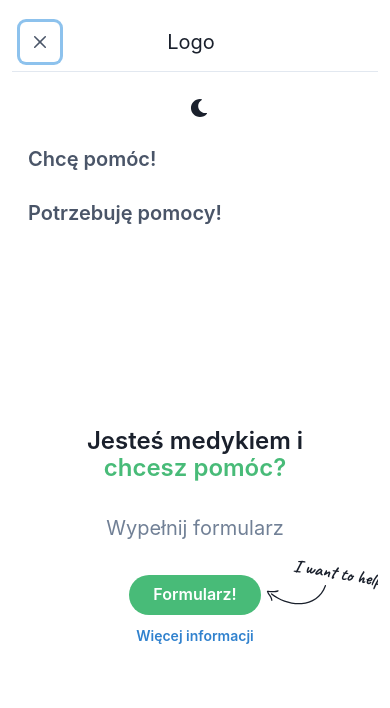
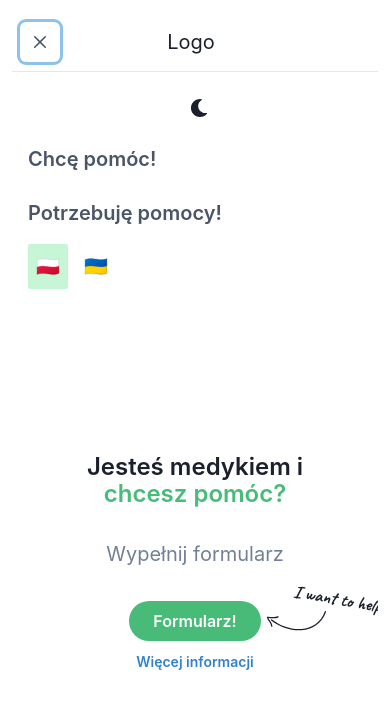
Before and after one commit to danielmark0116/health-for-ukraine, a React (Create React App) app: page /medic in a window 390 px wide. Both pictures are taken after a click on the button "Toggle Navigation". Shown: the top 708 px of the page. Built offline with nearby package versions, Linux system fonts and the light colour scheme.

Commit message:
Add lang switcher

```diff
--- a/package.json
+++ b/package.json
@@ -16,6 +16,7 @@
     "@types/react-dom": "^16.9.0",
     "framer-motion": "^4.0.0",
     "i18next": "^21.6.12",
+    "i18next-browser-languagedetector": "^6.1.3",
     "react": "^17.0.2",
     "react-dom": "^17.0.2",
     "react-i18next": "^11.15.5",
--- a/src/App.tsx
+++ b/src/App.tsx
@@ -1,28 +1,6 @@
+import "./utils/i18n";
 import { ChakraProvider, theme } from "@chakra-ui/react";
-import translationsPL from "./locales/pl/translations.json";
-import translationsUA from "./locales/ua/translations.json";
-
-import i18n from "i18next";
-import { initReactI18next } from "react-i18next";
 import { Router } from "./navigation/Router";
-
-i18n
-  .use(initReactI18next) // passes i18n down to react-i18next
-  .init({
-    resources: {
-      pl: {
-        translation: translationsPL,
-      },
-      ua: {
-        translation: translationsUA,
-      },
-    },
-    lng: "pl", // if you're using a language detector, do not define the lng option
-    fallbackLng: "pl",
-    interpolation: {
-      escapeValue: false, // react already safes from xss => https://www.i18next.com/translation-function/interpolation#unescape
-    },
-  });
 
 export const App = () => (
   <ChakraProvider theme={theme}>
--- /dev/null
+++ b/src/components/LanguageSwitcher/LanguageSwitcher.tsx
@@ -0,0 +1,44 @@
+import { Stack, Badge } from "@chakra-ui/react";
+import {
+  Languages,
+  useLanguageSwitcher,
+} from "../../hooks/useLanguageSwitcher";
+
+const items: { lang: Languages; emoji: string }[] = [
+  {
+    lang: "pl",
+    emoji: "🇵🇱",
+  },
+  {
+    lang: "ua",
+    emoji: "🇺🇦",
+  },
+];
+
+export const LanguageSwitcher = () => {
+  const { changeLanguage, currentLanguage } = useLanguageSwitcher();
+
+  const onClick = (lang: Languages) => {
+    return () => {
+      changeLanguage(lang);
+    };
+  };
+
+  return (
+    <Stack direction="row">
+      {items.map(({ emoji, lang }) => {
+        return (
+          <Badge
+            onClick={onClick(lang)}
+            key={lang}
+            p={2}
+            fontSize={"1.2rem"}
+            colorScheme={currentLanguage === lang ? "green" : "primary"}
+          >
+            {emoji}
+          </Badge>
+        );
+      })}
+    </Stack>
+  );
+};
--- /dev/null
+++ b/src/hooks/useLanguageSwitcher.ts
@@ -0,0 +1,41 @@
+import { useCallback, useState } from "react";
+import i18n from "../utils/i18n";
+
+export const allowedLanguages = ["ua", "pl"] as const;
+export type Languages = typeof allowedLanguages[number];
+const LANG_STORAGE_KEY = "i18nextLng";
+
+function isValidLang(value: string): value is Languages {
+  return allowedLanguages.indexOf(value as Languages) !== -1;
+}
+
+export const useLanguageSwitcher = () => {
+  const [currentLanguage, setCurrentLanguage] = useState<Languages>(() => {
+    const lang = window.localStorage.getItem(LANG_STORAGE_KEY) || "";
+
+    const isLanguageValid = isValidLang(lang);
+
+    if (isLanguageValid) {
+      return lang;
+    } else {
+      return "pl";
+    }
+  });
+
+  const changeLanguage = useCallback((lang: Languages) => {
+    const isLanguageValid = isValidLang(lang);
+
+    if (!isLanguageValid) {
+      return null;
+    }
+
+    setCurrentLanguage(lang);
+    window.localStorage.setItem(LANG_STORAGE_KEY, lang);
+    i18n.changeLanguage(lang);
+  }, []);
+
+  return {
+    currentLanguage,
+    changeLanguage,
+  };
+};
--- a/src/layout/Navbar.tsx
+++ b/src/layout/Navbar.tsx
@@ -23,6 +23,7 @@ import {
 } from "@chakra-ui/icons";
 import { ColorModeSwitcher } from "../ColorModeSwitcher";
 import { useTranslation } from "react-i18next";
+import { LanguageSwitcher } from "../components/LanguageSwitcher/LanguageSwitcher";
 
 export default function Navbar() {
   const { isOpen, onToggle } = useDisclosure();
@@ -209,6 +210,7 @@ const MobileNav = () => {
       {NAV_ITEMS.map((navItem) => (
         <MobileNavItem key={navItem.label} {...navItem} />
       ))}
+      <LanguageSwitcher />
     </Stack>
   );
 };
--- /dev/null
+++ b/src/utils/i18n.ts
@@ -0,0 +1,29 @@
+import translationsPL from "../locales/pl/translations.json";
+import translationsUA from "../locales/ua/translations.json";
+import detector from "i18next-browser-languagedetector";
+import i18n from "i18next";
+import { initReactI18next } from "react-i18next";
+
+i18n
+  .use(detector)
+  .use(initReactI18next) // passes i18n down to react-i18next
+  .init({
+    detection: {
+      order: ["localStorage"],
+      caches: ["localStorage"],
+    },
+    resources: {
+      pl: {
+        translation: translationsPL,
+      },
+      ua: {
+        translation: translationsUA,
+      },
+    },
+    fallbackLng: "pl",
+    interpolation: {
+      escapeValue: false, // react already safes from xss => https://www.i18next.com/translation-function/interpolation#unescape
+    },
+  });
+
+export default i18n;
```
Also changed, not shown: 1 other file (tests, documents, lock files or other folders).
